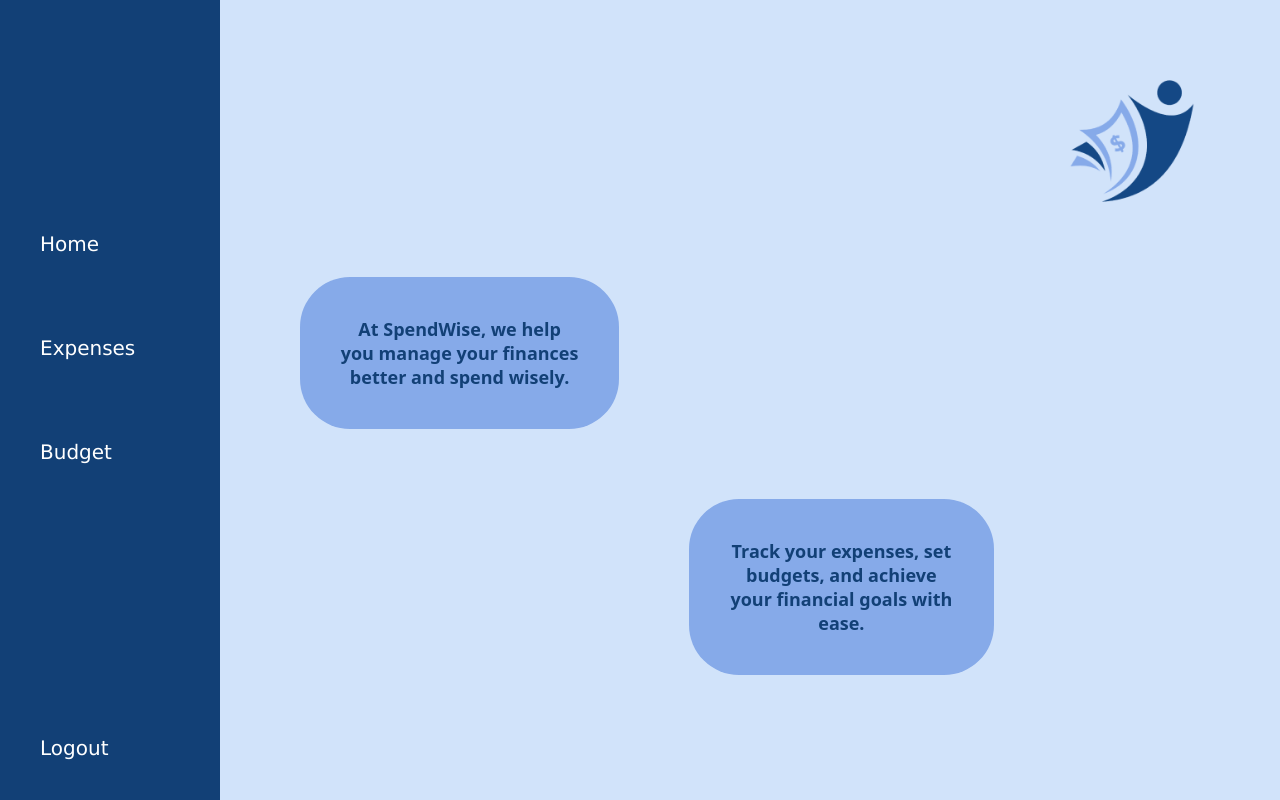
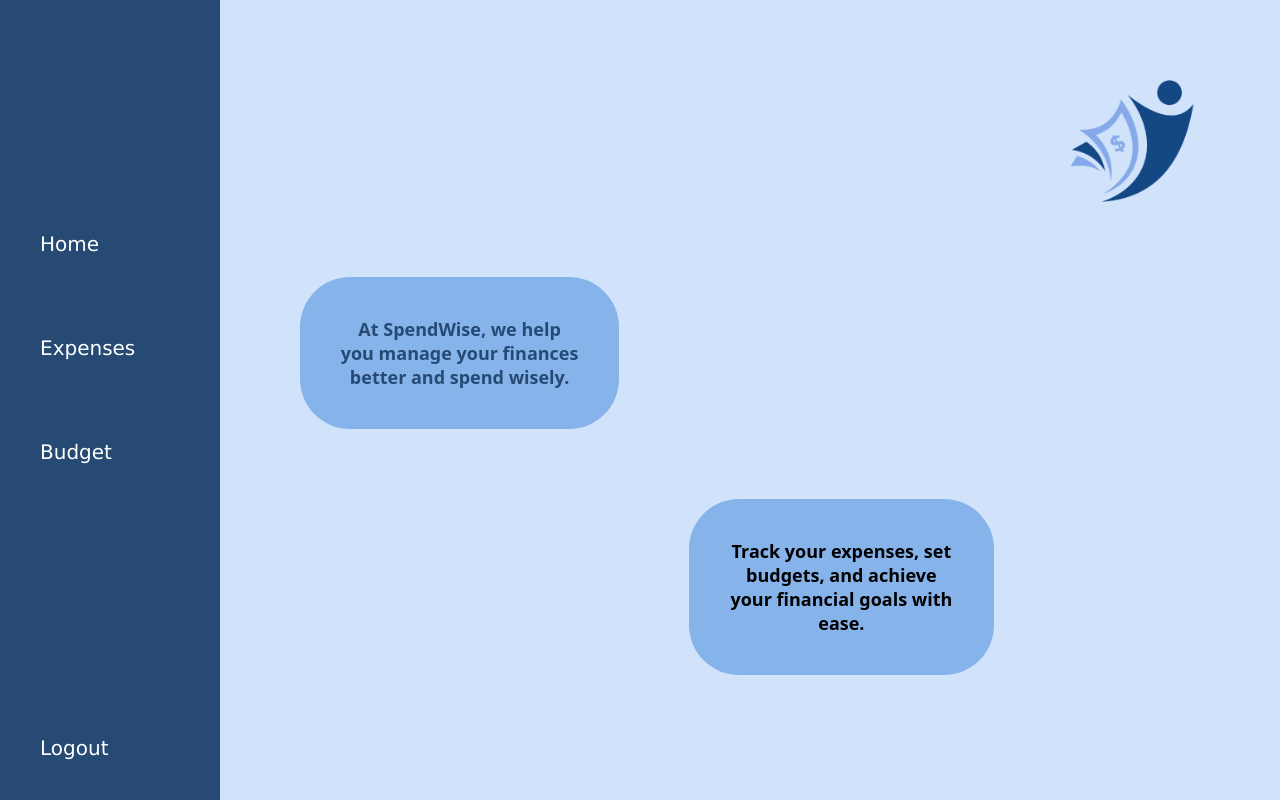
Before and after one commit to Cnnb01/SpendWise, a Flask app: page /home in a window 1280 px wide. Run offline with Flask 3, Linux system fonts and the light colour scheme; some web fonts are replaced.

Commit message:
Use variables for all colors (except landing pg)
- Colors encountered, that were outside the color palette have been
shifted to the nearest matching color in the palette.

```diff
--- a/spendwise/static/css/base.css
+++ b/spendwise/static/css/base.css
@@ -8,7 +8,7 @@ body {
 	padding: 0;
 	height: 100%;
 	/* to create a flexbox container as to position navbar and content side-by-side. */
-	background-color: #D1DFFA;
+	background-color: var(--blue-200);
 	font-family: var(--font-family-standard);
 }
 
@@ -25,5 +25,5 @@ body {
 
 #right-split {
 	width: 100%;
-	background-color: hsl(213, 80%, 90%);
+	background-color: var(--blue-200);
 }
--- a/spendwise/static/css/homepage.css
+++ b/spendwise/static/css/homepage.css
@@ -29,11 +29,11 @@
     grid-area: 2 / 1 / 2 / 2;
     text-align: center;
     font-family: var(--font-family-standard);
-    color: #124076;
+    color: var(--blue-500);
     font-size: large;
     font-weight: bold;
     padding: 40px;
-    background-color: #86AAE9;
+    background-color: var(--blue-300);
     border-radius: 50px;
 }
 
@@ -41,15 +41,15 @@
     grid-area: 3 / 2 / 3 / 3;
     text-align: center;
     font-family: var(--font-family-standard);
-    color: #124076;
+    color: var(blue-500);
     font-size: large;
     font-weight: bold;
     padding: 40px;
-    background-color: #86AAE9;
+    background-color: var(--blue-300);
     border-radius: 50px;
 }
 
 #text1:hover, #text2:hover {
-    background-color:#144885; /* Darker background on hover */
-    color: #ffffff;
+    background-color:var(--blue-500); /* Darker background on hover */
+    color: white;
 }
--- a/spendwise/static/css/landing.css
+++ b/spendwise/static/css/landing.css
@@ -45,7 +45,7 @@ body {
 
 		a:hover {
 			border-bottom-color: transparent;
-			color: #ffffff;
+			color: white;
 		}
 
 
@@ -326,7 +326,7 @@ body {
 			}
 
 			#sidebar nav a.active {
-				color: #ffffff;
+				color: white;
 			}
 
 				#sidebar nav a.active:after {
--- a/spendwise/static/css/nav.css
+++ b/spendwise/static/css/nav.css
@@ -10,7 +10,7 @@
 #navbar {
     min-width: 220px;
     height: 100vh; /* Full height of the viewport */
-    background-color: #124076;
+    background-color: var(--blue-500);
     display: flex;
     flex-direction: column;
     justify-content: center;
@@ -30,24 +30,24 @@
 .navbar_item {
     font-size: var(--font-size-large);
     font-family: Verdana, Geneva, Tahoma, sans-serif;
-    color: #ffffff;
+    color: white;
     padding: 40px;
     text-decoration: none;
 }
 
 #navbar_home.selected, #navbar_expenses.selected, #navbar_budget.selected {
-    background-color: #86AAE9;
-    color: #144885;
+    background-color: var(--blue-300);
+    color: var(--blue-500);
 }
 
 .navbar_item:hover {
-    background-color: #D1DFFA; /* Darker background on hover*/
-    color:#144885;
+    background-color: var(--blue-200); /* Darker background on hover*/
+    color:var(--blue-500);
 }
 
 #navbar_home.selected, #navbar_expenses.selected, #navbar_budget.selected {
-    background-color: #D1DFFA;
-    color: #144885;
+    background-color: var(--blue-200);
+    color: var(--blue-500);
 }
 
 #content {
--- a/spendwise/static/css/variables.css
+++ b/spendwise/static/css/variables.css
@@ -24,4 +24,35 @@
 	--blue-300: hsl(213, 70%, 72%);
 	--blue-200: hsl(213, 80%, 90%);
 	--blue-100: hsl(220, 100%, 98%);
+
+	--yellow-500: hsl(50, 100%, 20%);
+	--yellow-400: hsl(50, 89%, 45%);
+	--yellow-300: hsl(50, 89%, 60%);
+	--yellow-200: hsl(50, 89%, 78%);
+	--yellow-100: hsl(50, 89%, 90%);
+
+	--grey-600: hsl(216, 10%, 20%);
+	--grey-500: hsl(216, 10%, 30%);
+	--grey-400: hsl(216, 10%, 45%);
+	--grey-300: hsl(216, 10%, 78%);
+	--grey-200: hsl(216, 10%, 92%);
+	--grey-100: hsl(216, 10%, 97%);
+
+	--green-500: hsl(83, 35%, 15%);
+	--green-400: hsl(83, 35%, 25%);
+	--green-300: hsl(83, 35%, 45%);
+	--green-200: hsl(83, 35%, 60%);
+	--green-100: hsl(83, 35%, 80%);
+
+	--orange-500: hsl(31, 90%, 20%);
+	--orange-400: hsl(31, 100%, 30%);
+	--orange-300: hsl(31, 81%, 45%);
+	--orange-200: hsl(31, 80%, 75%);
+	--orange-100: hsl(33, 90%, 90%);
+
+	--red-500: hsl(0, 90%, 20%);
+	--red-400: hsl(0, 70%, 40%);
+	--red-300: hsl(0, 80%, 70%);
+	--red-200: hsl(0, 90%, 85%);;
+	--red-100: hsl(0, 90%, 94%);
 }
```
Also changed, not shown: spendwise/static/css/budgets.css (+6 -4 lines), spendwise/static/css/budgets_create.css (+5 -5 lines), spendwise/static/css/budgets_display.css (+11 -8 lines), spendwise/static/css/flash.css (+14 -14 lines), spendwise/static/css/login_signup.css (+15 -17 lines).
